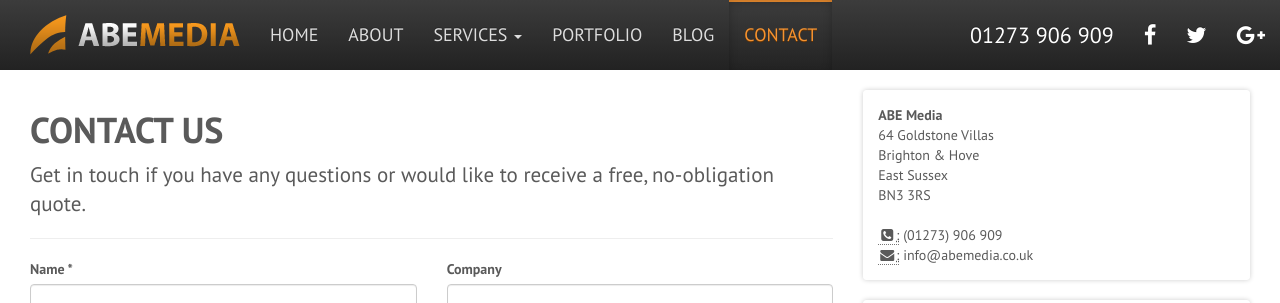
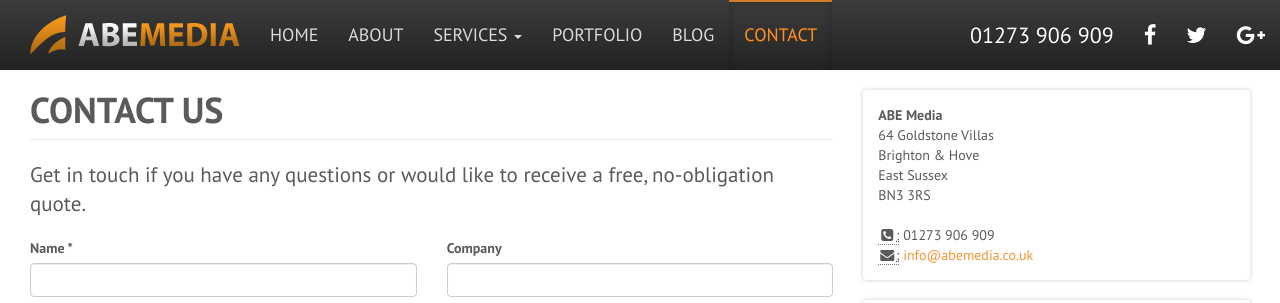
Before and after one commit to abemedia/abemedia.github.io, a Jekyll site: the page built from contact.html, in a window 1280 px wide, cut to the strip 0-303 px from the top of the page. Built offline with Jekyll 4.4.1, drawn with Linux system fonts in a browser that asks for light colours; nearby versions of some CDN libraries.

Commit message:
Update contact.html

```diff
--- a/contact.html
+++ b/contact.html
@@ -5,9 +5,8 @@
 ---
 <div class="row">
   <div class="col-sm-8">
-    <h1>Contact Us</h1>
+    <h1 class="page-header">Contact Us</h1>
     <p class="lead">Get in touch if you have any questions or would like to receive a free, no-obligation quote.</p>
-    <hr>
     <div id="emailSent" class="alert alert-success hidden">Email send</div>
     <form role="form" action="http://getsimpleform.com/messages?form_api_token=ee510e56c0373993fbbab9e006eaab76" method="post">
       <div class="row">
@@ -47,8 +46,8 @@
       Brighton &amp; Hove<br>
       East Sussex<br>
       BN3 3RS<br><br>
-      <abbr title="Phone"><i class="fa fa-phone-square fa-fw"></i>:</abbr> (01273) 906 909<br>
-      <abbr title="Email"><i class="fa fa-envelope fa-fw"></i>:</abbr> info@abemedia.co.uk
+      <abbr title="Phone"><i class="fa fa-phone-square fa-fw"></i>:</abbr> 01273 906 909<br>
+      <abbr title="Email"><i class="fa fa-envelope fa-fw"></i>:</abbr> <a href="mailto:info@abemedia.co.uk">info@abemedia.co.uk</a>
     </address>
     <div class="box">
       <iframe src="//www.facebook.com/plugins/likebox.php?href=http%3A%2F%2Fwww.facebook.com%2Fabemedia&amp;colorscheme=light&amp;show_faces=false&amp;header=false&amp;stream=false&amp;show_border=false&amp;appId=189389074581514" scrolling="no" frameborder="0" style="border:none; overflow:hidden; height:72px; width:100%; margin:-8px -10px 0;" allowTransparency="true"></iframe>
```
